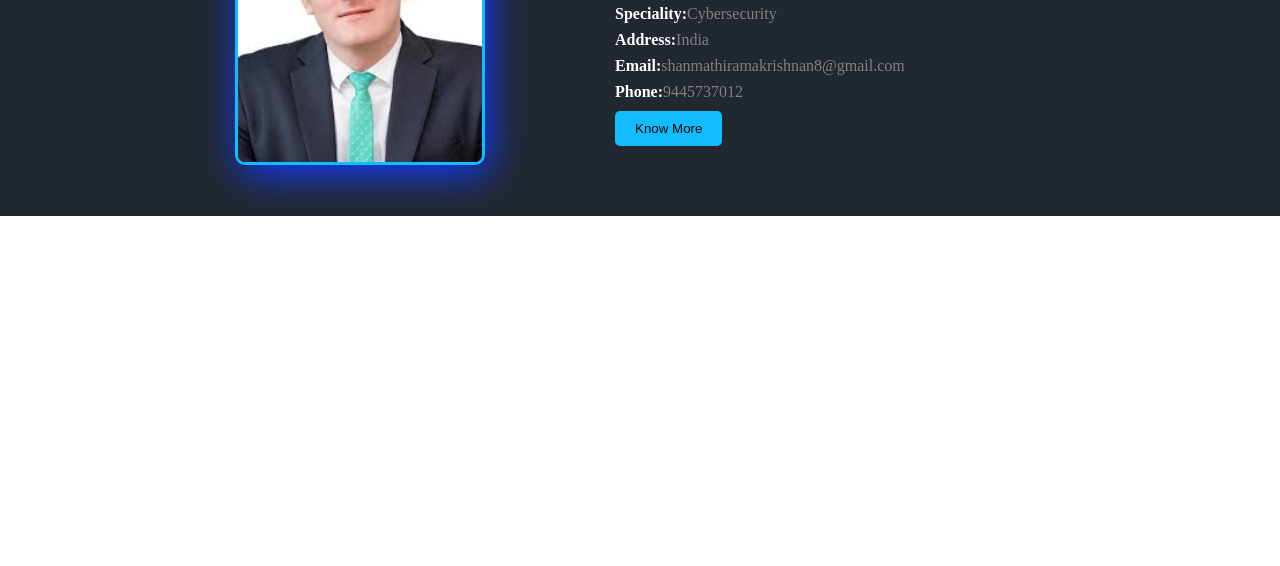
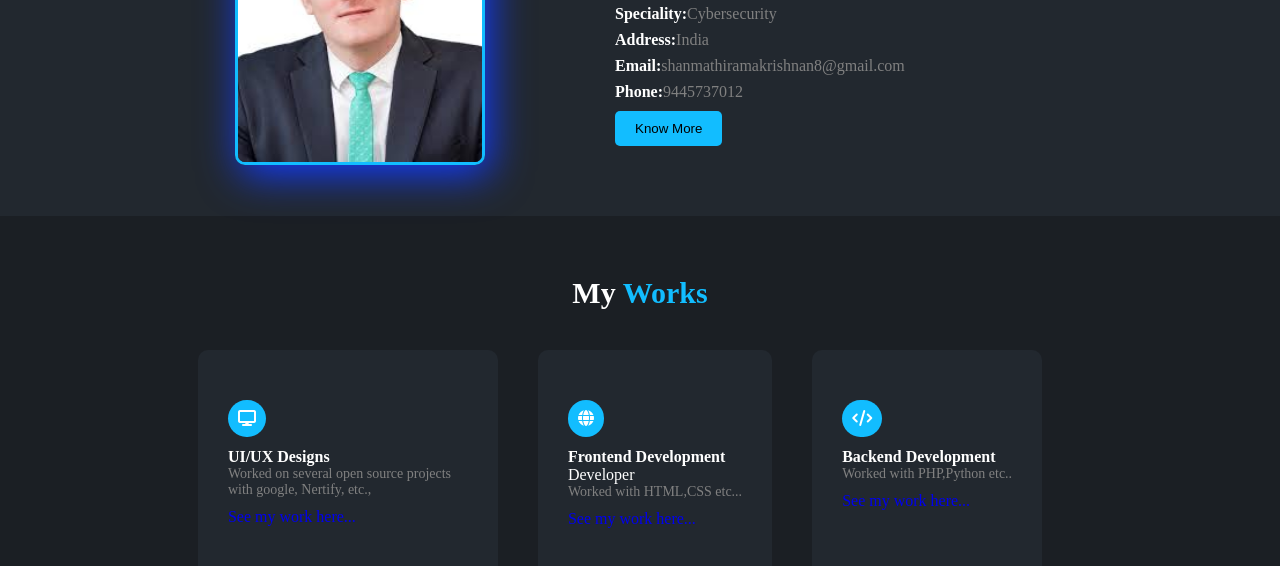
Before and after one commit to Shanmathi108/html-portfolio-tamil, a plain HTML site: page index.html in a window 1280 px wide. Shown: the part 592-1158 px from the top of the page. Before the commit the page ends 808 px from the top, so only its background shows below. Drawn offline with Linux system fonts and the light colour scheme.

Commit message:
design:work-section

```diff
--- a/index.html
+++ b/index.html
@@ -80,6 +80,45 @@
             <button class="btn btn-primary">Know More</button>
             </div>
         </section>
+        <!-- <My Works> -->
+        <section class="work-section">
+            <h4 class="work-section__title">My <span>Works</span></h4>
+           <div class="work-section--items">
+             <div class="work-section--box">
+                <!-- icon will be here shortly -->
+                 <span class="work-section--box__icon">
+                    <i class="fa-solid fa-display"></i>
+                 </span>
+                 <div class="work-section--box__desc">
+                    <h4>UI/UX Designs</h4>
+                    <p>Worked on several open source projects with google, Nertify, etc.,</p>
+                 </div>
+                 <a href="#">See my work here...</a>
+            </div>
+            <div class="work-section--box">
+                <!-- icon will be here shortly -->
+                 <span class="work-section--box__icon">
+                    <i class="fa-solid fa-globe"></i>
+                 </span>
+                 <div class="work-section--box__desc">
+                    <h4>Frontend Development</h4> Developer</h4>
+                    <p>Worked with HTML,CSS etc...</p>
+                 </div>
+                 <a href="#">See my work here...</a>
+            </div>
+            <div class="work-section--box">
+                <!-- icon will be here shortly -->
+                 <span class="work-section--box__icon">
+                    <i class="fa-solid fa-code"></i>
+                 </span>
+                 <div class="work-section--box__desc">
+                    <h4>Backend Development</h4>
+                    <p>Worked with PHP,Python etc..</p>
+                 </div>
+                 <a href="#">See my work here...</a>
+            </div>
+           </div>
+        </section>
     </main>
     <footer>
 
--- a/style.css
+++ b/style.css
@@ -171,3 +171,61 @@ ul.social-icons{
 .about-section--desc li strong{
     color:white;
 }
+/* Work Section */
+.work-section{
+    background-color:var(--dark-primary);
+    color:white;
+    padding:60px;
+    text-align:center;
+}
+.work-section__title{
+    font-size:30px;
+    font-weight:900px;
+    margin-bottom:40px;
+}
+.work-section__title span{
+    color:var(--primary);
+}
+.work-section__title span:hover{
+    text-decoration:underline;
+}
+.work-section--items{
+    display:flex;
+    justify-content:center;
+
+}
+.work-section--box{
+    background-color:#22282f;
+    padding:60px 30px;
+    max-width:300px;
+    text-align:left;
+    border-radius:10px;
+    cursor:pointer;
+    margin-right:40px;
+}
+.work-section--box:hover{
+    background-color:#6b7886;
+}
+.work-section--box p {
+    color:grey;
+    font-size:14px;
+}
+.work-section--box a{
+    text-decoration:none;
+    color:ornage;
+}
+.work-section--box__desc{
+    margin-top:20px;
+    margin-bottom:10px;
+}
+.work-section-box__desc p{
+    padding-top:10px;
+}
+.work-section--box__icon{
+    background-color:var(--primary);
+    padding:10px;
+    border-radius:50px;
+}
+.work-section--box__icon:hover{
+    background-color:var(--priamry-hover);
+}
```
